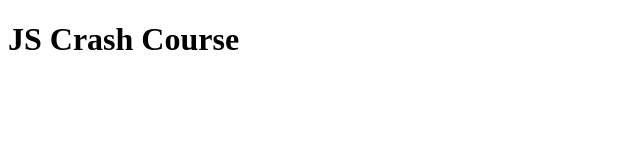
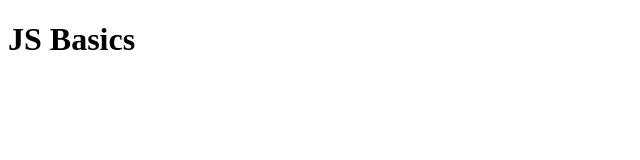
Before and after one commit to ereeshika/JavaScript-Basics, a plain HTML site: page index.html in a window 1280 px wide. Shown: the whole page, without its empty margins (0-640 px from the left). Drawn offline with Linux system fonts and the light colour scheme.

Commit message:
test commit

```diff
--- a/index.html
+++ b/index.html
@@ -8,7 +8,7 @@
   </head>
   <body>
     <header>
-      <h1>JS Crash Course</h1>
+      <h1>JS Basics</h1>
     </header>
 
     <script>
```
